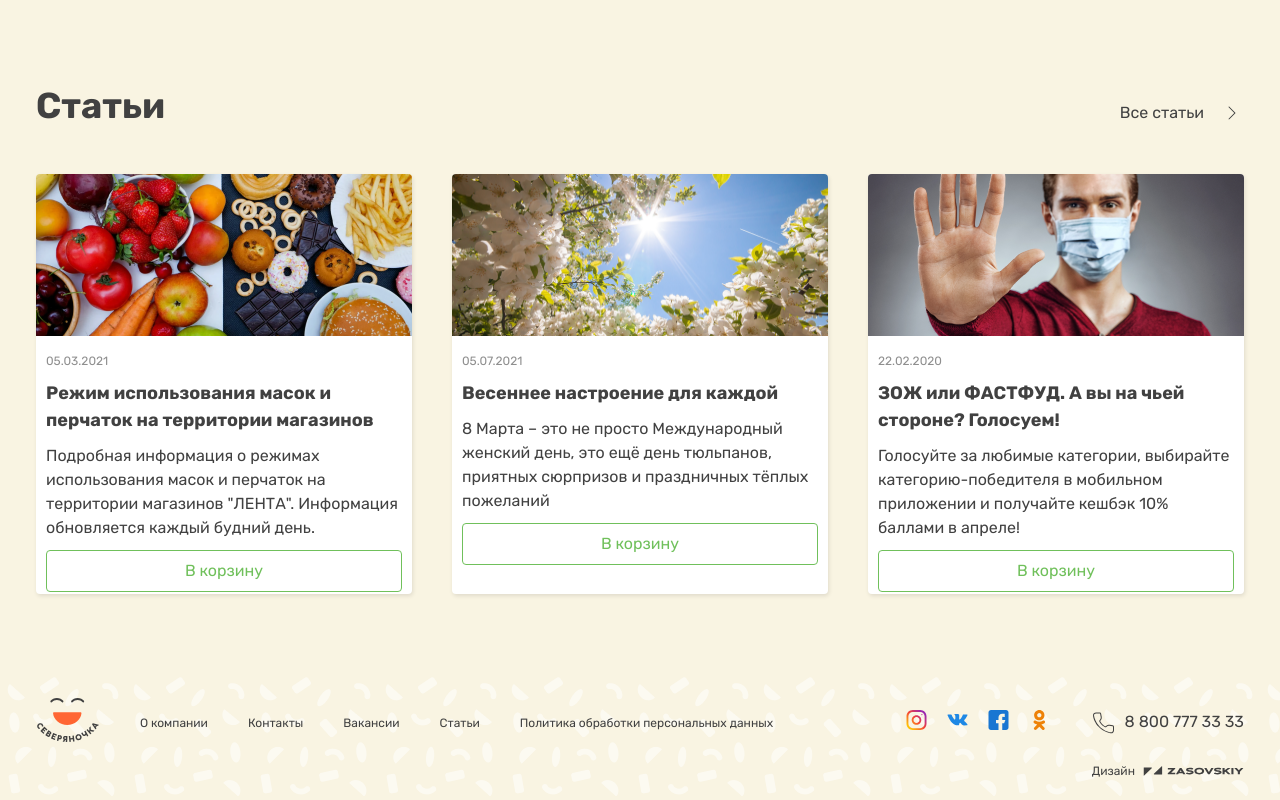
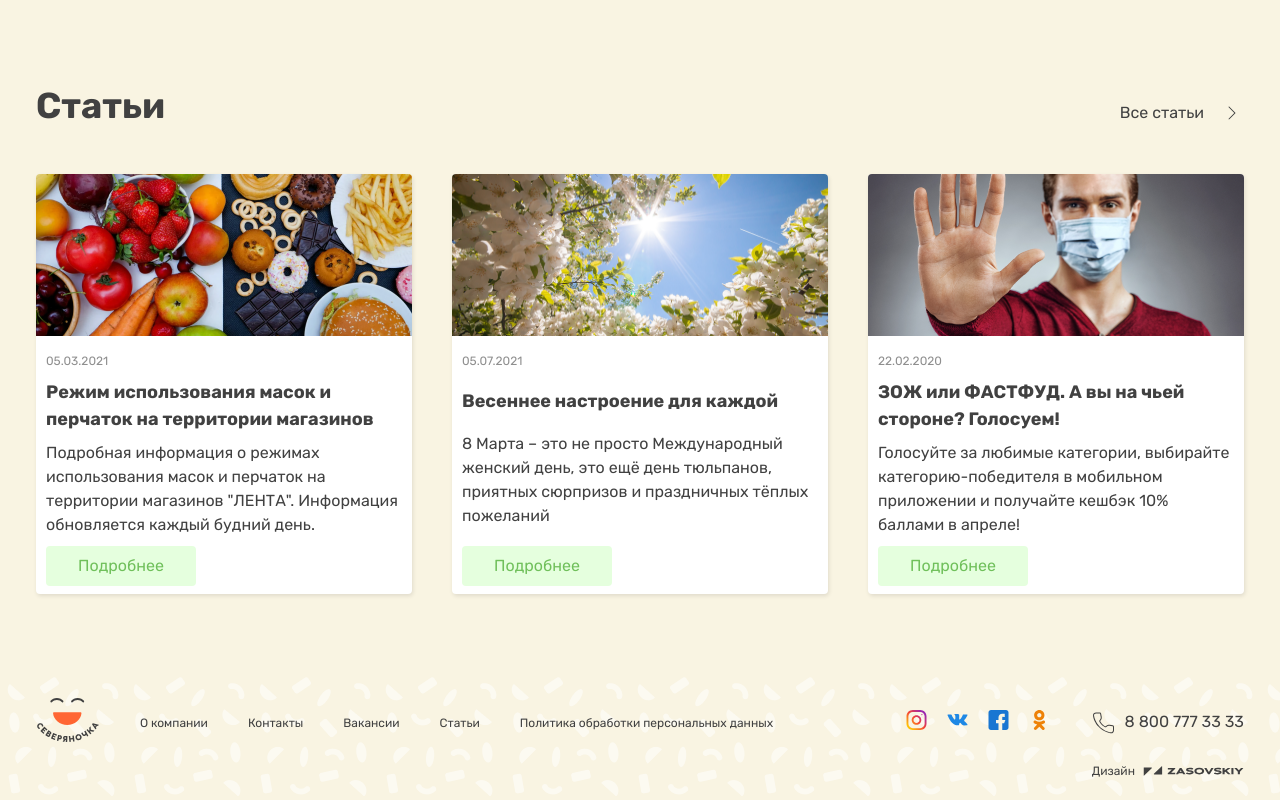
Before and after one commit to JohnnySench/severynochka, a Vue app in the folder severyanocha/: page / in a window 1280 px wide. Shown: the part 2441-3241 px from the top of the page. Built offline with nearby package versions, Linux system fonts and the light colour scheme.

Commit message:
Поправил стили кнопок

```diff
--- a/severyanocha/src/app/main.css
+++ b/severyanocha/src/app/main.css
@@ -11,6 +11,7 @@
     --main-primary: #F63;
     --main-on-primary: #FFF;
     --main-secondary: #70C05B;
+    --main-secondary-muted: #E5FFDE;
     --main-on-secondary: #FFF;
     --grayscale-lightest: #F3F2F1;
     --grayscale-light: #BFBFBF;
--- a/severyanocha/src/entities/article/card/ui.vue
+++ b/severyanocha/src/entities/article/card/ui.vue
@@ -6,10 +6,18 @@
   <article class="article-card">
     <slot name="image"/>
     <div class="article-card__info">
-      <slot name="date"/>
-      <slot name="title"/>
-      <slot name="description"/>
-      <slot name="button"/>
+      <div>
+        <slot name="date"/>
+      </div>
+      <div>
+        <slot name="title"/>
+      </div>
+      <div>
+        <slot name="description"/>
+      </div>
+      <div>
+        <slot name="button"/>
+      </div>
     </div>
   </article>
 </template>
@@ -28,10 +36,11 @@
     box-shadow: var(--shadow-primary-m);
   }
   .article-card__info {
+    height: 256px;
     display: flex;
     flex-direction: column;
-    grid-row-gap: 10px;
     padding: 10px;
+    justify-content: space-between;
   }
 
   @media screen and (max-width: 1207px) {
@@ -44,5 +53,8 @@
       width: 336px;
       height: 300px;
     }
+    .article-card__info {
+      height: 204px;
+    }
   }
 </style>
--- a/severyanocha/src/shared/button/index.vue
+++ b/severyanocha/src/shared/button/index.vue
@@ -26,6 +26,7 @@ const classes = ['button', `size_${size}`, `decoration_${decoration}`, `color_${
   <button
       :class="classes"
       :disabled="disabled"
+      @click="$emit('click')"
   >
     <slot name="leftIcon"/>
     <Typography
--- a/severyanocha/src/widgets/articles/ui.vue
+++ b/severyanocha/src/widgets/articles/ui.vue
@@ -40,7 +40,9 @@ const props = defineProps<ArticleCardProps>()
           <Typography tag-name="span" size="s">{{ card.description }}</Typography>
         </template>
         <template #button>
-          <Button color="secondary">В корзину</Button>
+          <RouterLink to="/description">
+            <Button color="secondary">Подробнее</Button>
+          </RouterLink>
         </template>
       </ArticleCard>
     </div>
@@ -77,20 +79,23 @@ const props = defineProps<ArticleCardProps>()
   }
 }
 .card-list__item:deep(.button.color_secondary) {
-  background-color: transparent;
-  border-color: var(--main-secondary);
-  border-style: solid;
-  border-width: 1px;
+  background-color: var(--main-secondary-muted);
   color: var(--main-secondary);
+}
+.card-list__item:deep(.button) {
+  width: 150px;
+  @media screen and (max-width: 1207px) {
+    height: 40px;
+  }
+  @media screen and (max-width: 767px) {
+    height: 40px;
+  }
 }
 .card-list__item:deep(.button_text) {
   color: var(--main-secondary) !important;
 }
 .card-list__item:hover:deep(.button.color_secondary) {
-  background-color: var(--main-primary);
-  border-color: var(--main-on-primary);
-  border-style: solid;
-  border-width: 1px;
+  background-color: var(--main-secondary);
   color: var(--main-secondary);
 }
 .card-list__item:hover:deep(.button_text) {
@@ -99,6 +104,7 @@ const props = defineProps<ArticleCardProps>()
 
 
 .card-list__image {
+  overflow: hidden;
   width: 100%;
   height: 162px;
   @media screen and (max-width: 1207px) {
@@ -111,4 +117,5 @@ const props = defineProps<ArticleCardProps>()
     height: 96px;
   }
 }
+
 </style>
```
